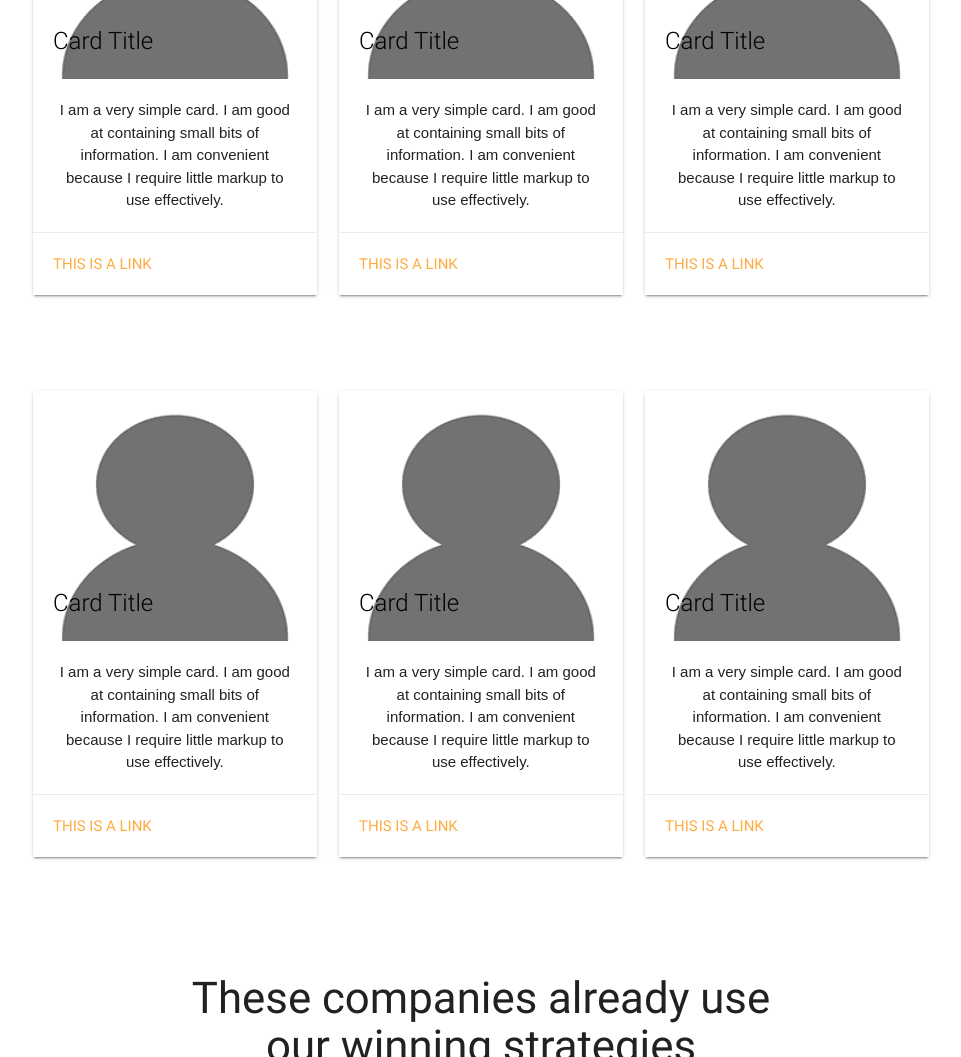
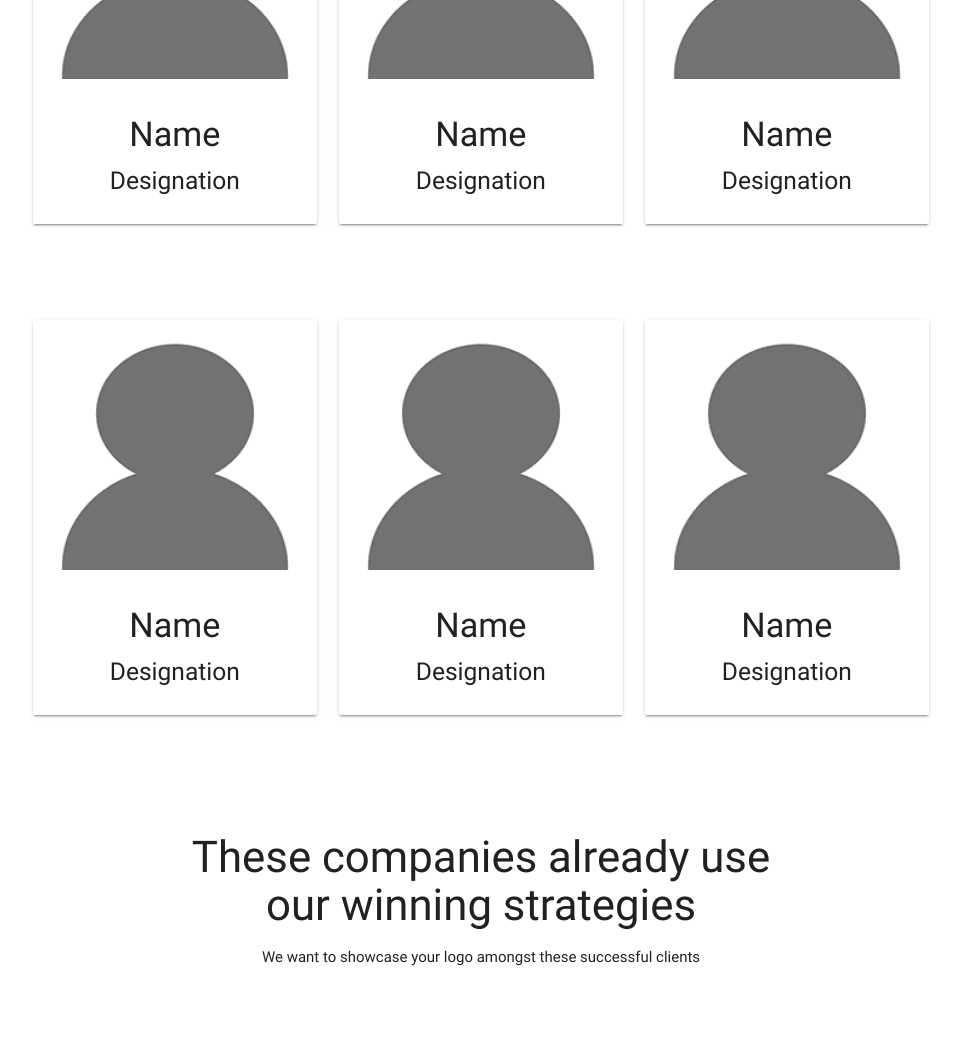
Before and after one commit to ab-hi/freelance, a plain HTML site: page index.html in a window 1280 px wide. Shown: the part 3564-4621 px from the top of the page, without its empty margins (159-1120 px from the left). Drawn offline with Linux system fonts and the light colour scheme.

Commit message:
bugs removed

```diff
--- a/assets/css/style.css
+++ b/assets/css/style.css
@@ -215,6 +215,10 @@ nav{
 
 .fifth-sec .row .col{
 	margin-top: 8%;
+}
+
+.fifth-sec .card .card-content{
+	text-align: center;
 }
 
 .carousel h3{
--- a/index.html
+++ b/index.html
@@ -175,7 +175,7 @@
 	</div>
 		<div class="row slide-in">
 		<div class="col m2 offset-m5" style="height: 50px;">
-			<a class="waves-effect waves-light btn tell-me-more-btn">Let's talk</a>
+			<a class="waves-effect waves-light btn tell-me-more-btn scroll" href="#contact-form">Let's talk</a>
 		</div>
 
 
@@ -196,16 +196,14 @@
         <div class="col s12 m4">
           <div class="card slide-in-roll">
             <div class="card-image">
-              <img src="assets/images/user.png">
-              <span class="card-title">Card Title</span>
+              <img src="assets/images/user.png" class="responsive-img">
+
             </div>
             <div class="card-content">
-              <p>I am a very simple card. I am good at containing small bits of information.
-              I am convenient because I require little markup to use effectively.</p>
+            	<h4>Name</h4>
+            	<h5>Designation</h5>
             </div>
-            <div class="card-action">
-              <a href="#">This is a link</a>
-            </div>
+
           </div>
         </div>
 
@@ -213,15 +211,13 @@
           <div class="card slide-in-roll">
             <div class="card-image">
               <img src="assets/images/user.png">
-              <span class="card-title">Card Title</span>
+
             </div>
             <div class="card-content">
-              <p>I am a very simple card. I am good at containing small bits of information.
-              I am convenient because I require little markup to use effectively.</p>
+               	<h4>Name</h4>
+            	<h5>Designation</h5>
             </div>
-            <div class="card-action">
-              <a href="#">This is a link</a>
-            </div>
+
           </div>
         </div>
 
@@ -229,15 +225,13 @@
           <div class="card slide-in-roll">
             <div class="card-image">
               <img src="assets/images/user.png">
-              <span class="card-title">Card Title</span>
+
             </div>
             <div class="card-content">
-              <p>I am a very simple card. I am good at containing small bits of information.
-              I am convenient because I require little markup to use effectively.</p>
+                	<h4>Name</h4>
+            	<h5>Designation</h5>
             </div>
-            <div class="card-action">
-              <a href="#">This is a link</a>
-            </div>
+
           </div>
         </div>
 
@@ -245,15 +239,13 @@
           <div class="card slide-in-roll">
             <div class="card-image">
               <img src="assets/images/user.png">
-              <span class="card-title">Card Title</span>
+
             </div>
             <div class="card-content">
-              <p>I am a very simple card. I am good at containing small bits of information.
-              I am convenient because I require little markup to use effectively.</p>
+               	<h4>Name</h4>
+            	<h5>Designation</h5>
             </div>
-            <div class="card-action">
-              <a href="#">This is a link</a>
-            </div>
+
           </div>
         </div>
 
@@ -261,15 +253,13 @@
           <div class="card slide-in-roll">
             <div class="card-image">
               <img src="assets/images/user.png">
-              <span class="card-title">Card Title</span>
+
             </div>
             <div class="card-content">
-              <p>I am a very simple card. I am good at containing small bits of information.
-              I am convenient because I require little markup to use effectively.</p>
+              	<h4>Name</h4>
+            	<h5>Designation</h5>
             </div>
-            <div class="card-action">
-              <a href="#">This is a link</a>
-            </div>
+
           </div>
         </div>
 
@@ -277,15 +267,13 @@
           <div class="card slide-in-roll">
             <div class="card-image">
               <img src="assets/images/user.png">
-              <span class="card-title">Card Title</span>
+
             </div>
             <div class="card-content">
-              <p>I am a very simple card. I am good at containing small bits of information.
-              I am convenient because I require little markup to use effectively.</p>
+                	<h4>Name</h4>
+            	<h5>Designation</h5>
             </div>
-            <div class="card-action">
-              <a href="#">This is a link</a>
-            </div>
+
           </div>
         </div>
 
@@ -328,7 +316,7 @@
 
 		<div class="row slide-in">
 		<div class="col m2 offset-m5" style="height: 50px;">
-			<a class="waves-effect waves-light btn tell-me-more-btn">Let's talk</a>
+			<a class="waves-effect waves-light btn tell-me-more-btn scroll" href="#contact-form">Let's talk</a>
 		</div>
 
 
@@ -343,7 +331,7 @@
 </section-->
 
 
-<section class="ninth-sec">
+<section class="ninth-sec" id="contact-form">
 	<div class="container">
 		<h2 class="slide-in">How can we help?</h2>
 		<p class="slide-in">If you're interested in driving revenue online, growing market share, and staying ahead of your competition, then get in touch.</p>
```
